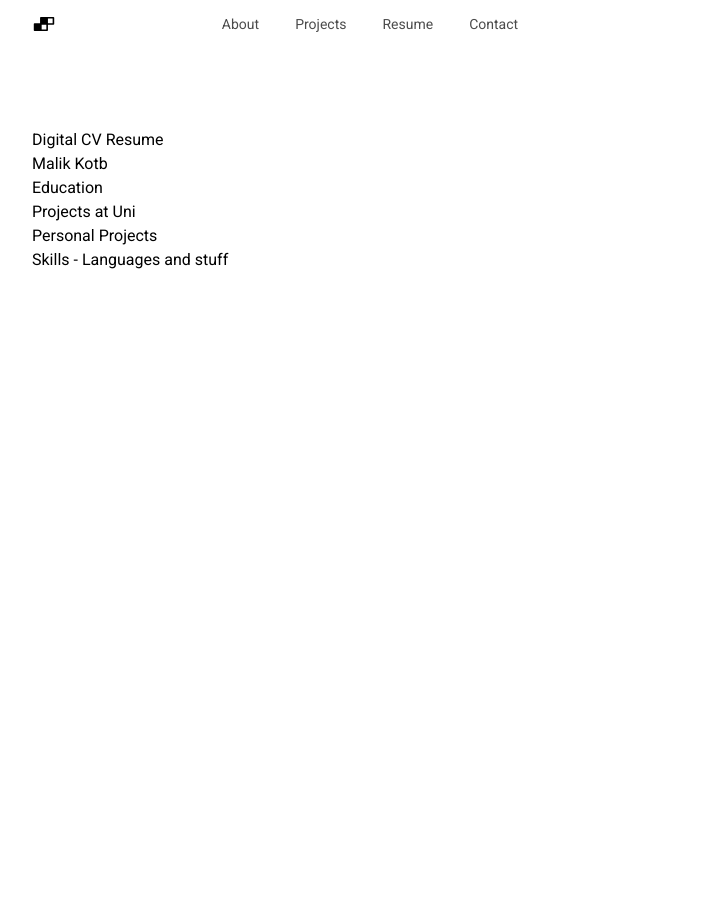
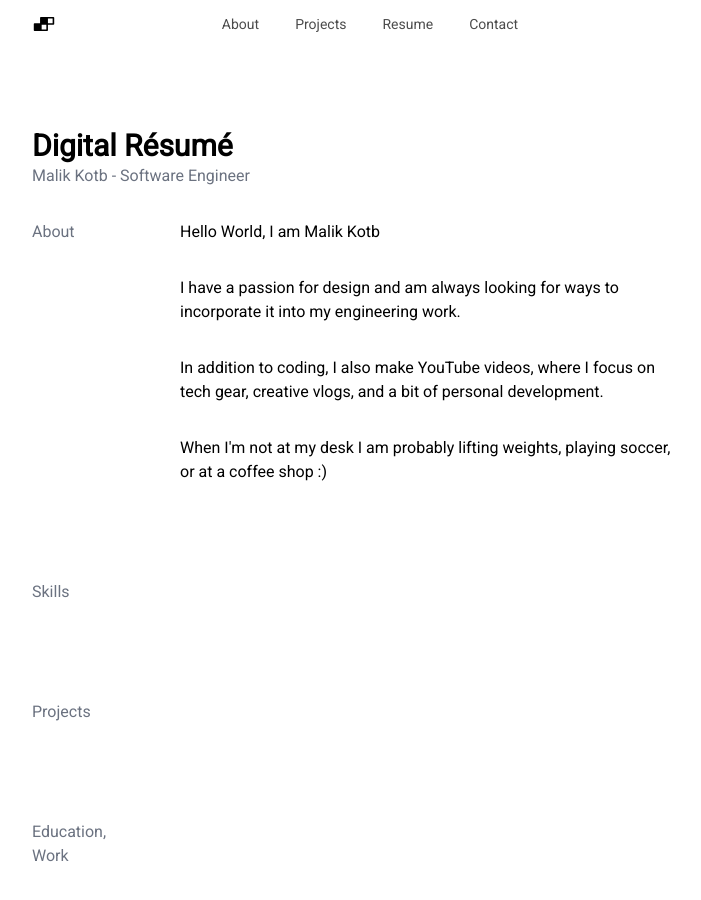
Before and after one commit to malikkotb/m-k.io, a Next.js app: page /resume in a window 1280 px wide. Shown: the top 900 px of the page, without its empty margins (282-983 px from the left). Before the commit the page ends 800 px from the top, so only its background shows below. Built offline with nearby package versions, Linux system fonts and the light colour scheme.

Commit message:
projects page

```diff
--- a/app/page.js
+++ b/app/page.js
@@ -44,7 +44,7 @@ export default function Home() {
         <div>
           <motion.h1 variants={animationVariant} initial="hidden" animate="visible" transition={{ delay: 0.05, duration: 0.35 }}
           className="text-3xl font-bold">Malik Kotb</motion.h1>
-          <motion.p variants={animationVariant} initial="hidden" animate="visible" transition={{ delay: 0.1, duration: 0.35 }} className="text-gray-600">I do cool things with code.</motion.p>
+          <motion.p variants={animationVariant} initial="hidden" animate="visible" transition={{ delay: 0.1, duration: 0.35 }} className="text-gray-500">I do cool things with code.</motion.p>
         </div>
         <div className="flex flex-col md:flex-row gap-6 md:items-center">
           <motion.img variants={animationVariant} initial="hidden" animate="visible" transition={{ delay: 0.15, duration: 0.35 }} src="profile.png" alt="profile" className="w-40 rounded-full"></motion.img>
--- a/app/projects/page.js
+++ b/app/projects/page.js
@@ -1,10 +1,49 @@
-import React from 'react'
+"use client";
+import React from "react";
+import { motion } from "framer-motion";
 
 export default function page() {
+  const animationVariant = {
+    hidden: { opacity: 0, y: 20 },
+    visible: { opacity: 1, y: 0 },
+  };
+
   return (
-    <div>projects page
-
+    <div className="flex flex-col gap-16 md:gap-24">
+      <div className="flex flex-col gap-8">
+        <div>
+          <motion.h1
+            variants={animationVariant}
+            initial="hidden"
+            animate="visible"
+            transition={{ delay: 0.1, duration: 0.35 }}
+            className="text-3xl font-bold"
+          >
+            Projects - MAKE INDIVIDUAL PROJECT PAGES (DYNAMIC ROUTES)
+          </motion.h1>
+          <motion.p
+            variants={animationVariant}
+            initial="hidden"
+            animate="visible"
+            transition={{ delay: 0.15, duration: 0.35 }}
+            className="max-w-sm text-gray-500"
+          >
+            Here are some of the projects I've worked on.
+          </motion.p>
+        </div>
+      </div>
+      <motion.ul
+        variants={animationVariant}
+        initial="hidden"
+        animate="visible"
+        transition={{ delay: 0.25, duration: 0.35 }}
+        className="flex flex-col"
+      >
+        <li>First Project</li>
+        <li>2nd Project</li>
+        <li>3rd Project</li>
+      </motion.ul>
 
     </div>
-  )
+  );
 }
--- a/app/resume/page.js
+++ b/app/resume/page.js
@@ -1,13 +1,79 @@
-import React from 'react'
+"use client";
+import { motion } from "framer-motion";
 
 export default function Resume() {
+  const animationVariant = {
+    hidden: { opacity: 0, y: 20 },
+    visible: { opacity: 1, y: 0 },
+  };
+
   return (
-    <div>Digital CV Resume
-        <p>Malik Kotb</p>
-        <div>Education</div>
-        <div>Projects at Uni</div>
-        <div>Personal Projects</div>
-        <div>Skills - Languages and stuff</div>
+    <div className="flex flex-col gap-16 md:gap-24">
+      <div className="flex flex-col gap-8">
+        <div>
+          <motion.h1
+            variants={animationVariant}
+            initial="hidden"
+            animate="visible"
+            transition={{ delay: 0.1, duration: 0.35 }}
+            className="text-3xl font-bold"
+          >
+            Digital Résumé
+          </motion.h1>
+          <motion.p
+            variants={animationVariant}
+            initial="hidden"
+            animate="visible"
+            transition={{ delay: 0.15, duration: 0.35 }}
+            className="max-w-sm text-gray-500"
+          >
+            Malik Kotb - Software Engineer
+          </motion.p>
+        </div>
+
+        {/* Sections */}
+        <div className="flex flex-col gap-16 md:gap-24">
+          <section className="flex flex-col md:flex-row gap-2 md:gap-9 col-reverse">
+            {/* shrink-0 to prevent a flex item from shrinking */}
+            <h2 className="md:w-28 text-secondary shrink-0 text-gray-500">
+              About
+            </h2>
+            <div className="flex flex-col w-full gap-8">
+              <p>Hello World, I am Malik Kotb</p>
+              <p>
+                I have a passion for design and am always looking for ways to
+                incorporate it into my engineering work.
+              </p>
+              <p>
+                In addition to coding, I also make YouTube videos, where I focus
+                on tech gear, creative vlogs, and a bit of personal development.
+              </p>
+              <p>
+                When I'm not at my desk I am probably lifting weights, playing
+                soccer, or at a coffee shop :)
+              </p>
+            </div>
+          </section>
+          <section className="flex flex-col md:flex-row gap-2 md:gap-9 col-reverse">
+            <h2 className="md:w-28 text-secondary shrink-0 text-gray-500">
+              Skills
+            </h2>
+            <div className="flex flex-col w-full gap-8"></div>
+          </section>
+          <section className="flex flex-col md:flex-row gap-2 md:gap-9 col-reverse">
+            <h2 className="md:w-28 text-secondary shrink-0 text-gray-500">
+              Projects
+            </h2>
+            <div className="flex flex-col w-full gap-8"></div>
+          </section>
+          <section className="flex flex-col md:flex-row gap-2 md:gap-9 col-reverse">
+            <h2 className="md:w-28 text-secondary shrink-0 text-gray-500">
+              Education, Work
+            </h2>
+            <div className="flex flex-col w-full gap-8"></div>
+          </section>
+        </div>
+      </div>
     </div>
-  )
+  );
 }
```
